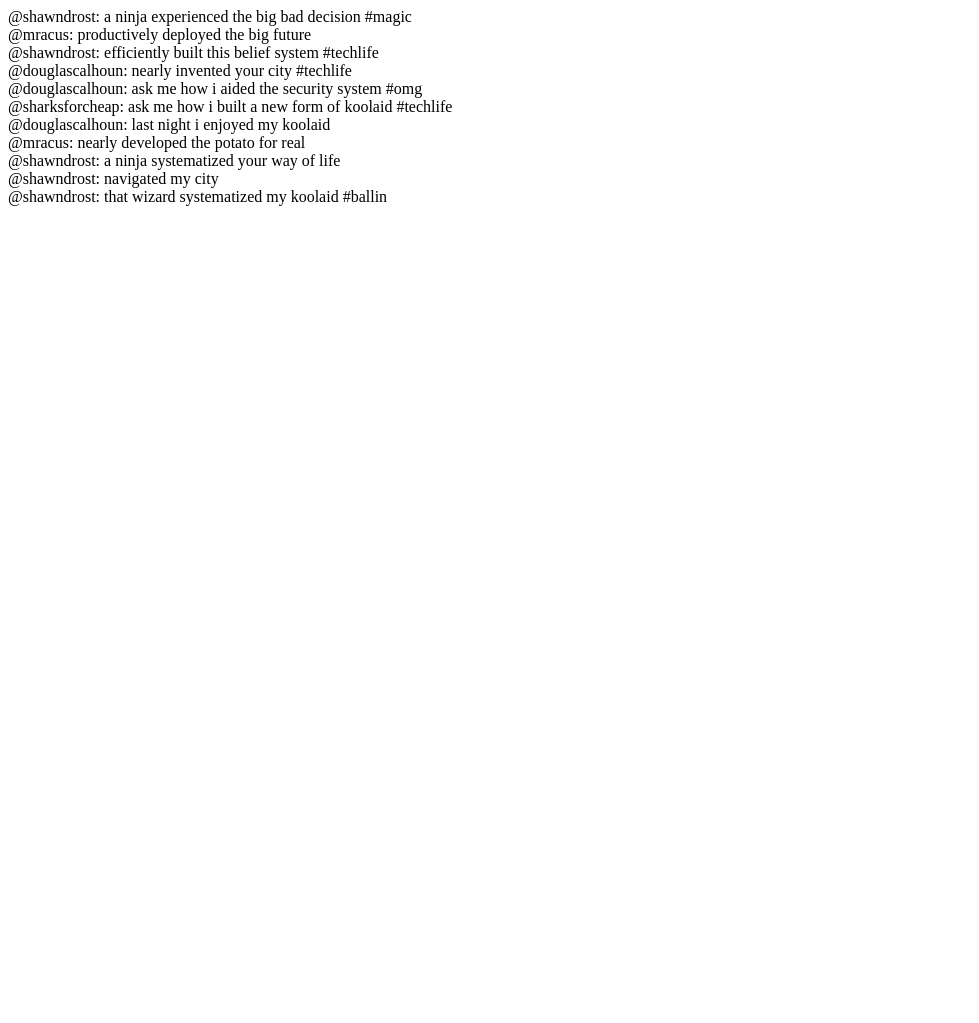
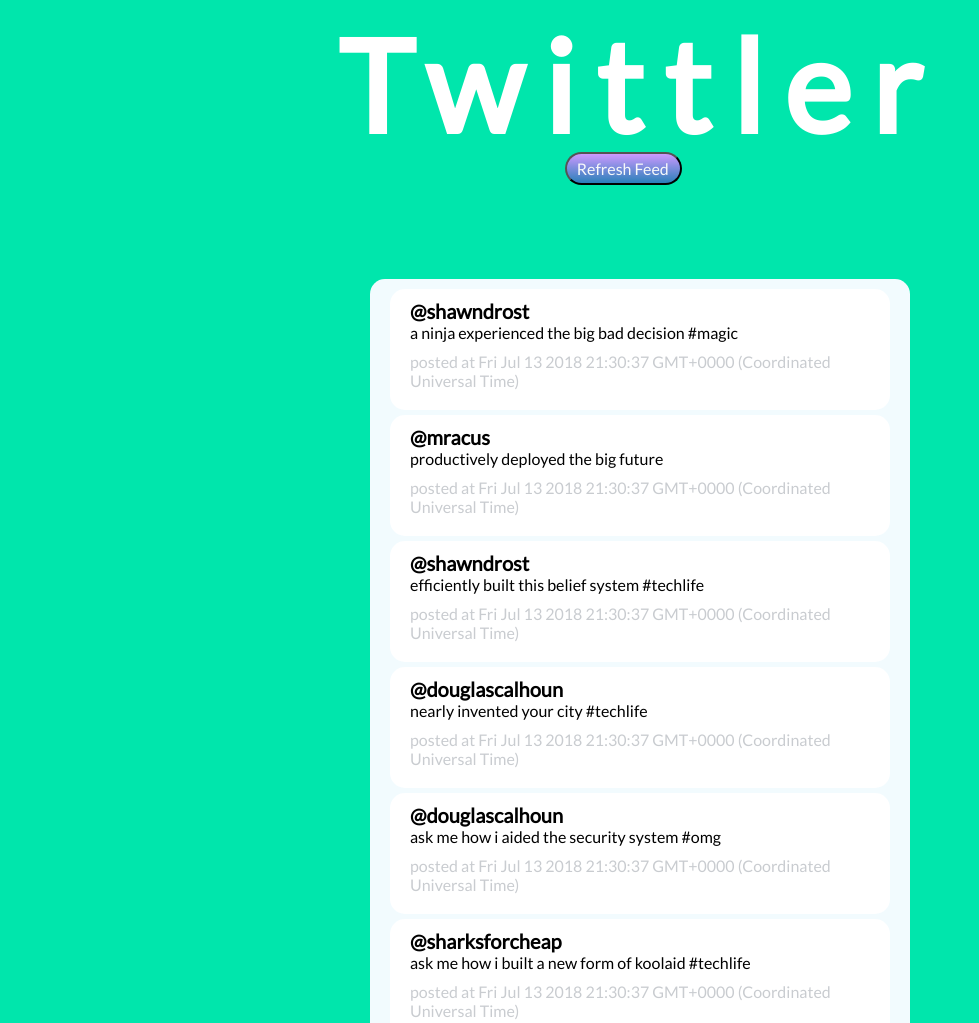
Before and after one commit to shabbyjoon/twitbot, a plain HTML site: page index.html in a window 1280 px wide. Shown: the top 1023 px of the page, without its empty margins (0-979 px from the left). Before the commit the page ends 800 px from the top, so only its background shows below. Drawn offline with Linux system fonts and the light colour scheme.

Commit message:
add script tags for needed files, logo and buttons

```diff
--- a/index.html
+++ b/index.html
@@ -3,25 +3,18 @@
   <head>
     <script src="jquery.js"></script>
     <script src="data_generator.js"></script>
+    <script src="twittler.js"></script>
+    <script src="moment.js"></script>
+    <link href="https://fonts.googleapis.com/css?family=Lato" rel="stylesheet">
+    <link rel="stylesheet" type="text/css" href="stylesheet.css">
+    <title>Twittler</title>
   </head>
   <body>
-    <script>
-
-      $(document).ready(function(){
-        var $body = $('body');
-        $body.html('');
-
-        var index = streams.home.length - 1;
-        while(index >= 0){
-          var tweet = streams.home[index];
-          var $tweet = $('<div></div>');
-          $tweet.text('@' + tweet.user + ': ' + tweet.message);
-          $tweet.appendTo($body);
-          index -= 1;
-        }
-
-      });
-
-    </script>
+    <div class = "logo">Twittler</div>
+    <div class= "background"></div>
+  <div>
+    <button type = "button" class="showMoreTweets">Generate</button>
+  </div>
+    <div class = "feed">Twittler Feed</div>
   </body>
 </html>
```
